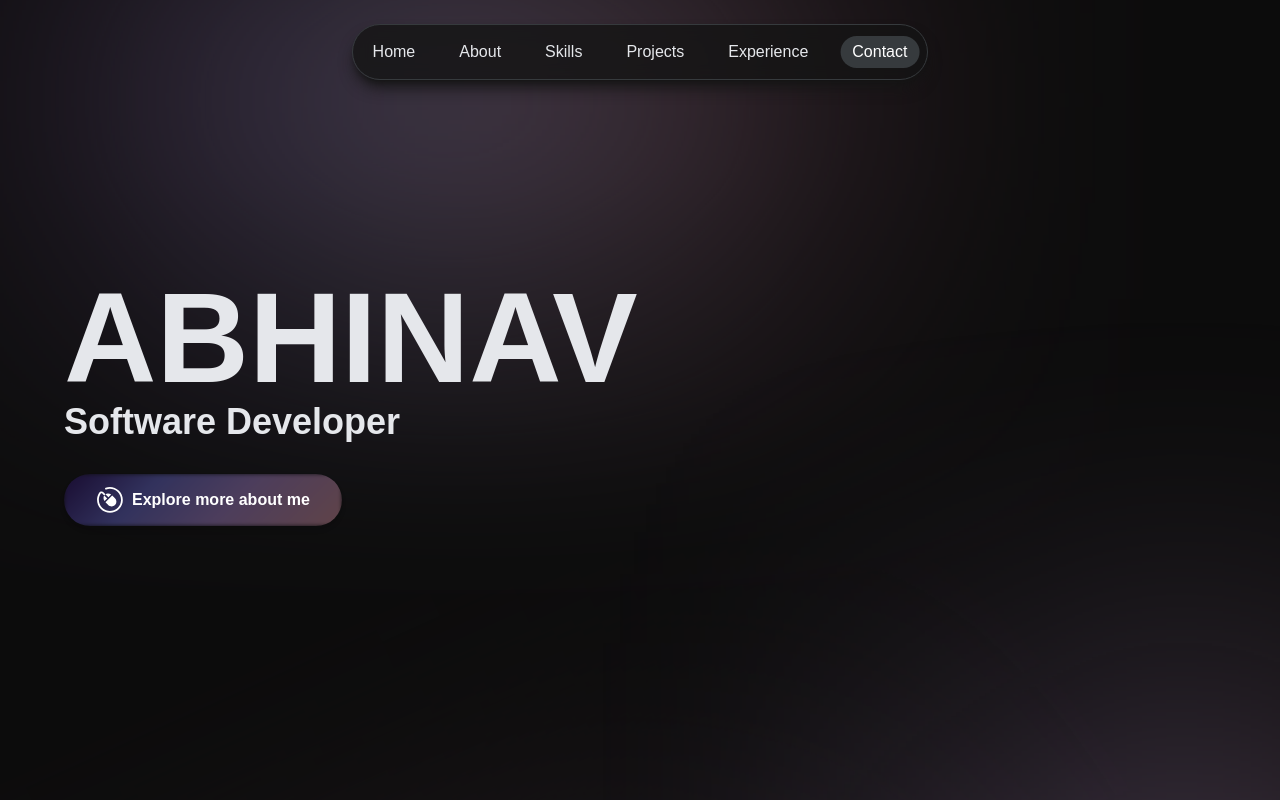
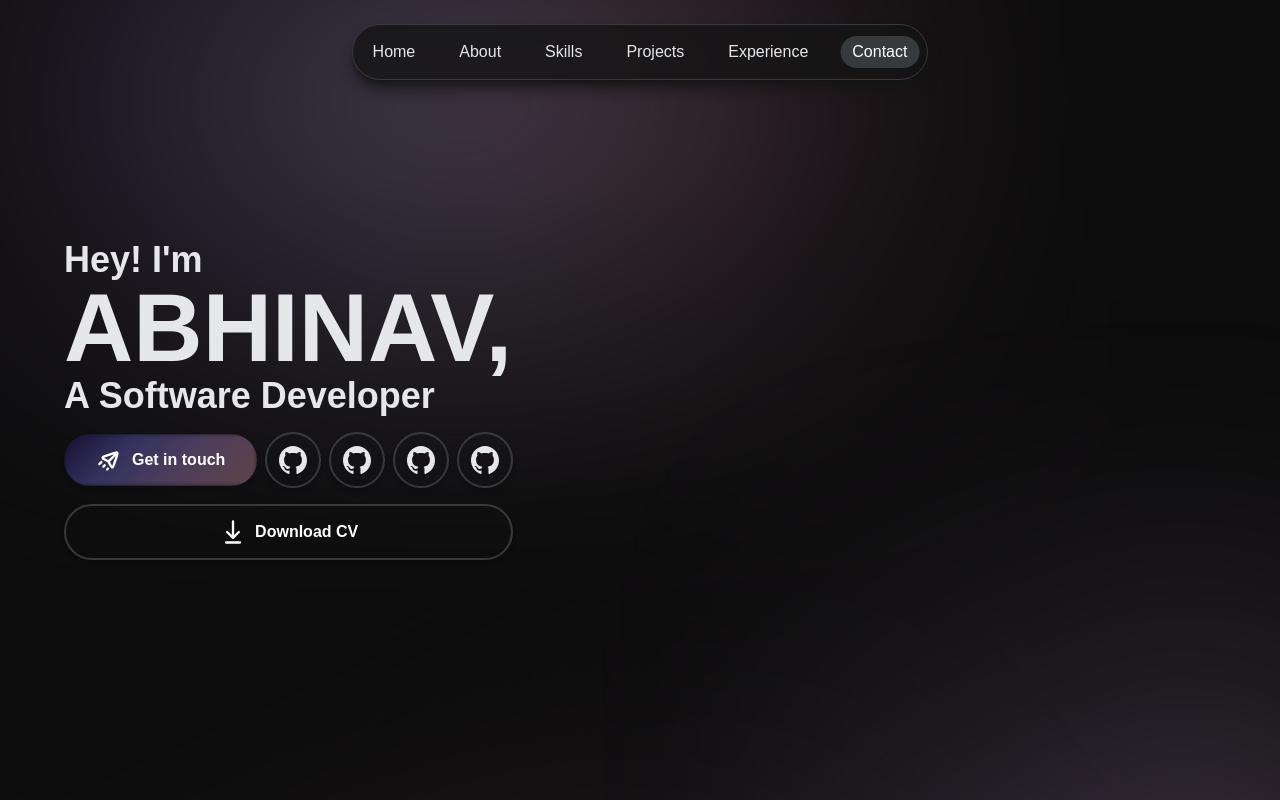
Before and after one commit to abhxnav/portfolio-2024, a Next.js app: page / in a window 1280 px wide. Shown: the top 800 px of the page. Built offline with nearby package versions, Linux system fonts and the light colour scheme; a web font is replaced by a local one.

Commit message:
feat : hero section redesign

```diff
--- a/src/components/sections/Hero.tsx
+++ b/src/components/sections/Hero.tsx
@@ -1,11 +1,14 @@
 'use client'
 
 import { motion } from 'framer-motion'
-import { staggerContainer, textVariant } from '@/lib/motion'
+import { fadeIn, staggerContainer, textVariant } from '@/lib/motion'
+import { Button } from '@/components'
+import Send from '@/../public/assets/icons/send.svg'
+import Download from '@/../public/assets/icons/download.svg'
+import useSectionInView from '@/hooks/useSectionInView'
 import Link from 'next/link'
-import { Button } from '@/components'
-import Explore from '@/../public/assets/icons/mouse.svg'
-import useSectionInView from '@/hooks/useSectionInView'
+import { socials } from '@/data'
+import Image from 'next/image'
 
 const Hero = () => {
   const { ref } = useSectionInView('Home')
@@ -24,26 +27,59 @@ const Hero = () => {
         className="flex items-center justify-between mx-auto 2xl:max-w-[1280px] w-full"
       >
         <div className="flex flex-col relative z-10">
+          <motion.h3
+            variants={textVariant(0.8)}
+            className="font-bold lg:text-4xl md:text-xl sm:text-base text-xs leading-none text-dark-200"
+          >
+            Hey! I'm
+          </motion.h3>
           <motion.h1
             variants={textVariant(1.1)}
-            className="font-bold lg:text-9xl md:text-7xl sm:text-5xl text-4xl uppercase text-dark-200"
+            className="font-bold lg:text-8xl md:text-6xl sm:text-4xl text-3xl uppercase text-dark-200"
           >
-            Abhinav
+            Abhinav,
           </motion.h1>
-          <motion.h1
+          <motion.h3
             variants={textVariant(1.4)}
             className="font-bold lg:text-4xl md:text-xl sm:text-base text-xs leading-none text-dark-200"
           >
-            Software Developer
-          </motion.h1>
+            A Software Developer
+          </motion.h3>
 
           <motion.div
-            variants={textVariant(1.6)}
-            className="mt-8 hidden lg:flex"
+            variants={textVariant(1.4)}
+            className="lg:mt-4 md:mt-3 sm:mt-3 mt-1 flex gap-2 items-center"
           >
-            <Link href="#explore">
-              <Button text="Explore more about me" iconSrc={Explore} />
-            </Link>
+            <motion.div variants={fadeIn('right', 'spring', 1.5, 1)}>
+              <Link href="#contact">
+                <Button text="Get in touch" iconSrc={Send} />
+              </Link>
+            </motion.div>
+            {socials.map((social, idx) => (
+              <motion.div
+                variants={fadeIn('right', 'spring', 1.5 + 0.2 * idx, 1)}
+                className="flex gap-2"
+              >
+                <Button
+                  key={social.id}
+                  iconSrc={social.iconUrl}
+                  noGradient
+                  className="lg:px-[12px] md:px-[8px] sm:px-[4px] px-[4px] border-2 border-dark-500"
+                />
+              </motion.div>
+            ))}
+          </motion.div>
+
+          <motion.div
+            variants={fadeIn('right', 'spring', 2, 1)}
+            className="lg:mt-4 md:mt-3 sm:mt-3 mt-1"
+          >
+            <Button
+              text="Download CV"
+              iconSrc={Download}
+              className="bg-transparent border-2 border-dark-500 w-full"
+              noGradient
+            />
           </motion.div>
         </div>
 
--- a/src/components/shared/Button.tsx
+++ b/src/components/shared/Button.tsx
@@ -1,24 +1,43 @@
 import Image from 'next/image'
 
 type ButtonProps = {
-  text: string
+  text?: string
   onClick?: () => void
   className?: string
   iconSrc?: string
+  noGradient?: boolean
 }
 
-const Button = ({ text, onClick, className, iconSrc }: ButtonProps) => {
+const Button = ({
+  text,
+  onClick,
+  className,
+  iconSrc,
+  noGradient = false,
+}: ButtonProps) => {
   return (
     <button
       onClick={onClick}
-      className={`relative overflow-hidden border-none px-8 py-3 rounded-full font-semibold text-white shadow-md transition-transform duration-300 ease-in-out transform hover:opacity-95 hover:translate-y-[-5px] active:translate-y-0 ${className}`}
+      className={`relative overflow-hidden lg:px-8 lg:py-3 md:px-5 md:py-2 sm:px-3 px-2 py-1 rounded-full font-semibold text-white shadow-md transition-transform duration-300 ease-in-out transform hover:opacity-95 hover:translate-y-[-5px] active:translate-y-0 ${className}`}
     >
-      <span className="absolute inset-0 z-0 button-gradient rounded-lg" />
+      {!noGradient && (
+        <span className="absolute inset-0 z-0 button-gradient rounded-lg" />
+      )}
       <div className="flex items-center justify-center gap-2">
         <span className="relative z-10">
-          <Image src={iconSrc!} alt={text} width={28} height={28} />
+          <Image
+            src={iconSrc!}
+            alt={text || ''}
+            width={28}
+            height={28}
+            className="lg:size-7 md:size-4 sm:size-3 size-2"
+          />
         </span>
-        <span className="relative z-10">{text}</span>
+        {text && (
+          <span className="relative z-10 lg:text-base md:text-[10px] sm:text-[8px] text-[6px]">
+            {text}
+          </span>
+        )}
       </div>
     </button>
   )
```
Also changed, not shown: public/assets/icons/download.svg (added), public/assets/icons/send.svg (added).
